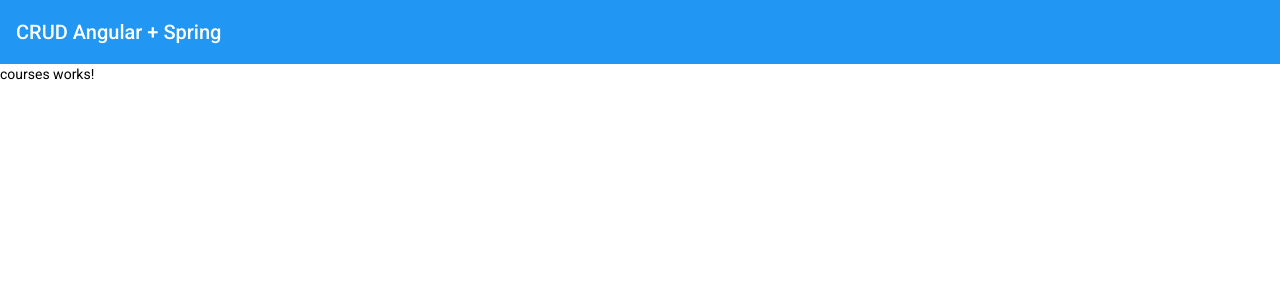
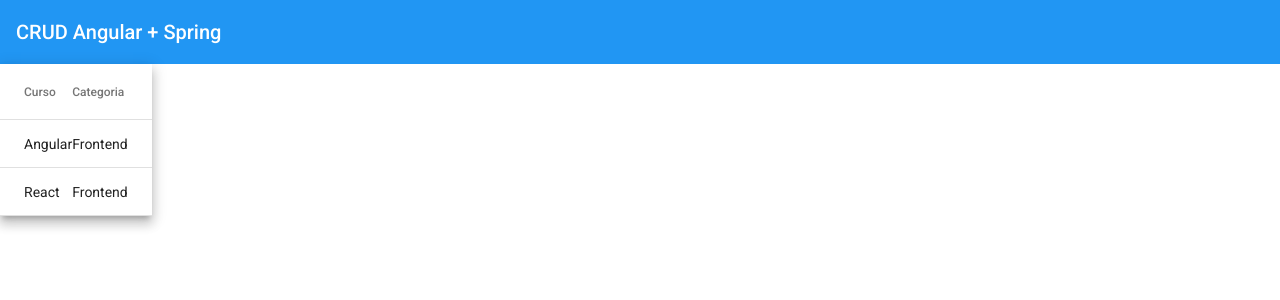
Before and after one commit to paulorenan/crud-angular, an Angular app: page /courses in a window 1280 px wide. Shown: the top 300 px of the page. Built offline with nearby package versions, Linux system fonts and the light colour scheme.

Commit message:
cria tabela

```diff
--- a/src/app/courses/courses.module.ts
+++ b/src/app/courses/courses.module.ts
@@ -1,5 +1,6 @@
+import { CommonModule } from '@angular/common';
 import { NgModule } from '@angular/core';
-import { CommonModule } from '@angular/common';
+import { MatTableModule } from '@angular/material/table';
 
 import { CoursesRoutingModule } from './courses-routing.module';
 import { CoursesComponent } from './courses/courses.component';
@@ -11,7 +12,8 @@
   ],
   imports: [
     CommonModule,
-    CoursesRoutingModule
+    CoursesRoutingModule,
+    MatTableModule
   ]
 })
 export class CoursesModule { }
--- a/src/app/courses/courses/courses.component.html
+++ b/src/app/courses/courses/courses.component.html
@@ -1 +1,17 @@
-<p>courses works!</p>
+<table mat-table [dataSource]="courses" class="mat-elevation-z8">
+
+  <!-- Name Column -->
+  <ng-container matColumnDef="name">
+    <th mat-header-cell *matHeaderCellDef> Curso </th>
+    <td mat-cell *matCellDef="let course"> {{ course.name }} </td>
+  </ng-container>
+
+  <!-- Category Column -->
+  <ng-container matColumnDef="category">
+    <th mat-header-cell *matHeaderCellDef> Categoria </th>
+    <td mat-cell *matCellDef="let course"> {{ course.category }} </td>
+  </ng-container>
+
+  <tr mat-header-row *matHeaderRowDef="displayedColumns"></tr>
+  <tr mat-row *matRowDef="let row; columns: displayedColumns;"></tr>
+</table>
--- a/src/app/courses/courses/courses.component.ts
+++ b/src/app/courses/courses/courses.component.ts
@@ -1,4 +1,6 @@
 import { Component, OnInit } from '@angular/core';
+
+import { Course } from './../model/course';
 
 @Component({
   selector: 'app-courses',
@@ -7,9 +9,16 @@
 })
 export class CoursesComponent implements OnInit {
 
-  constructor() { }
+  courses: Course[] = [
+    { _id: '1', name: 'Angular', category: 'Frontend' },
+    { _id: '2', name: 'React', category: 'Frontend' },
+  ];
+  displayedColumns = ['name', 'category'];
 
-  ngOnInit(): void {
-  }
+  constructor() {
+  //  this.courses = [];
+  };
+
+  ngOnInit(): void { };
 
 }
--- /dev/null
+++ b/src/app/courses/model/course.ts
@@ -0,0 +1,5 @@
+export interface Course {
+  _id: string;
+  name: string;
+  category: string;
+}
```
